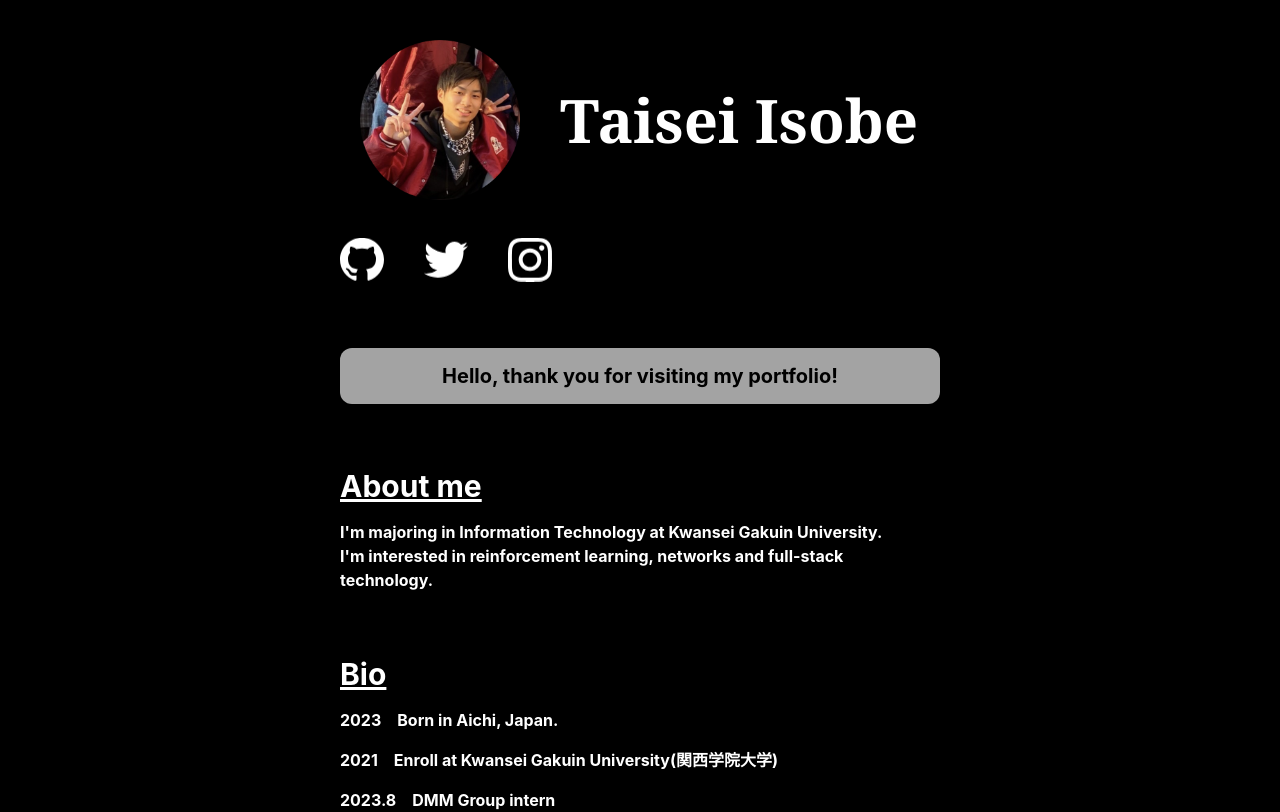
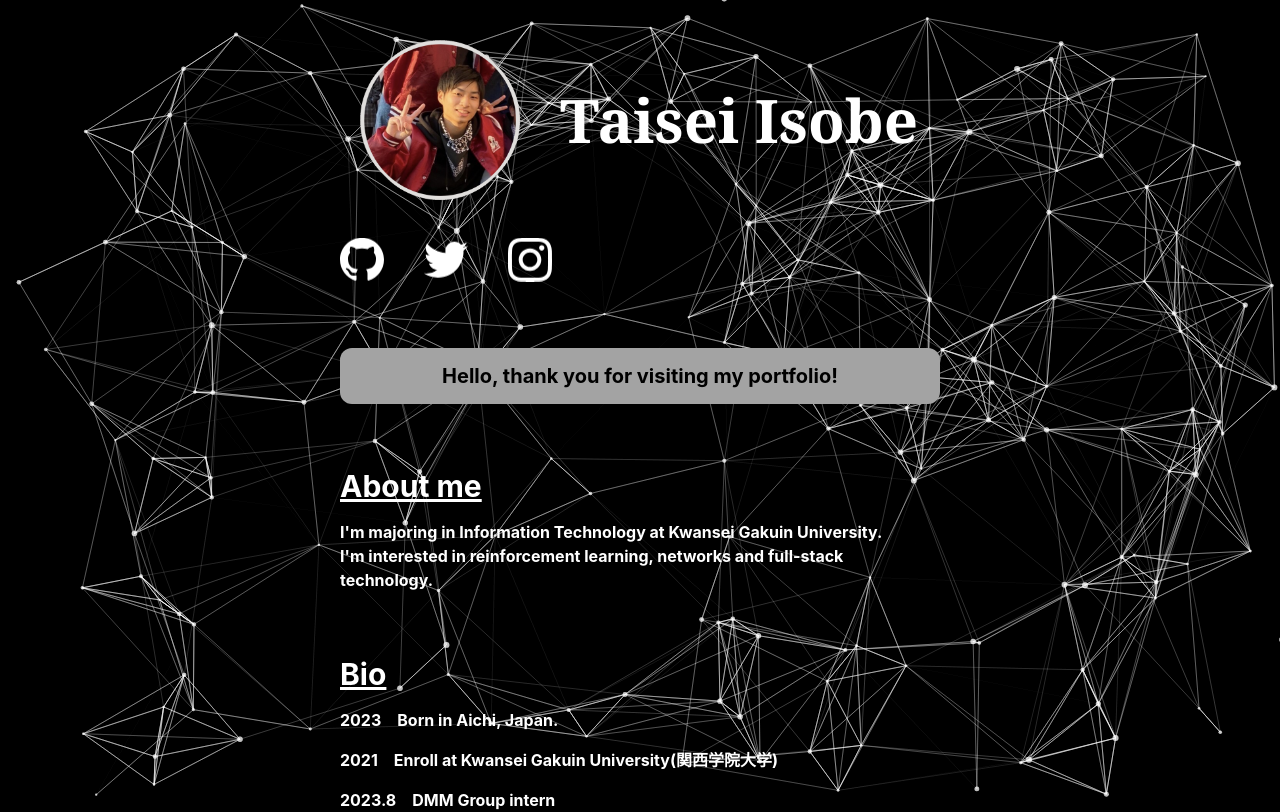
Before and after one commit to taisei25864/portfolio, a React (Create React App) app: page / in a window 1280 px wide. Shown: the top 812 px of the page. Built offline with nearby package versions, Linux system fonts and the light colour scheme.

Commit message:
final commit

```diff
--- a/package.json
+++ b/package.json
@@ -3,12 +3,15 @@
   "version": "0.1.0",
   "private": true,
   "dependencies": {
+    "@heroicons/react": "^1.0.6",
     "@testing-library/jest-dom": "^5.17.0",
     "@testing-library/react": "^13.4.0",
     "@testing-library/user-event": "^13.5.0",
     "react": "^18.2.0",
     "react-dom": "^18.2.0",
     "react-scripts": "5.0.1",
+    "react-tsparticles": "^1.43.1",
+    "tsparticles": "^1.43.1",
     "web-vitals": "^2.1.4"
   },
   "scripts": {
--- a/src/App.js
+++ b/src/App.js
@@ -1,4 +1,5 @@
 import './App.css';
+import React from 'react';
 import SkillCircle from "./components/skillCircle.js"
 import react from "./images/react.PNG"
 import django from "./images/django.PNG"
@@ -10,10 +11,13 @@
 import ruby from "./images/ruby.PNG"
 import vue from "./images/vue.PNG"
 import profile from "./images/profile.PNG"
+import Particles from './components/Particles.js'
 
 
 function App() {
   return (
+    <div>
+      <Particles className="absolute top-0 left-0 w-full h-full z-[-1]" />
       <div className="w-96 md:w-[600px] mx-auto font-bold">
         <div className="flex flex-row mt-10">
           <img src={profile} className='w-40 mr-10 ml-5'/>
@@ -22,30 +26,58 @@
           </h1>
         </div>
         <div className="flex flex-row animate-bounce mt-12">
+          <a href="https://github.com/taisei25864">
             <svg
               xmlns="http://www.w3.org/2000/svg"
               className="w-11 mr-10"
               fill="currentColor"
               viewBox="0 0 24 24">
                 <path
-            d="M12 0c-6.626 0-12 5.373-12 12 0 5.302 3.438 9.8 8.207 11.387.599.111.793-.261.793-.577v-2.234c-3.338.726-4.033-1.416-4.033-1.416-.546-1.387-1.333-1.756-1.333-1.756-1.089-.745.083-.729.083-.729 1.205.084 1.839 1.237 1.839 1.237 1.07 1.834 2.807 1.304 3.492.997.107-.775.418-1.305.762-1.604-2.665-.305-5.467-1.334-5.467-5.931 0-1.311.469-2.381 1.236-3.221-.124-.303-.535-1.524.117-3.176 0 0 1.008-.322 3.301 1.23.957-.266 1.983-.399 3.003-.404 1.02.005 2.047.138 3.006.404 2.291-1.552 3.297-1.23 3.297-1.23.653 1.653.242 2.874.118 3.176.77.84 1.235 1.911 1.235 3.221 0 4.609-2.807 5.624-5.479 5.921.43.372.823 1.102.823 2.222v3.293c0 .319.192.694.801.576 4.765-1.589 8.199-6.086 8.199-11.386 0-6.627-5.373-12-12-12z" />
+                  d="M12 0c-6.626 0-12 5.373-12 12 0 5.302 3.438 9.8 8.207
+                  11.387.599.111.793-.261.793-.577v-2.234c-3.338.726-4.033-1.416-4.033-1.416-.546-1.387-1.333-1.756-1.333-1.756-1.089-.745.083-.729.083-.729
+                  1.205.084 1.839 1.237 1.839 1.237 1.07 1.834 2.807 1.304 3.492.997.107-.775.418-1.305.762-1.604-2.665-.305-5.467-1.334-5.467-5.931 0-1.311.469-2.381
+                  1.236-3.221-.124-.303-.535-1.524.117-3.176 0 0 1.008-.322 3.301 1.23.957-.266 1.983-.399 3.003-.404 1.02.005 2.047.138 3.006.404 2.291-1.552 3.297-1.23
+                  3.297-1.23.653 1.653.242 2.874.118 3.176.77.84 1.235 1.911 1.235 3.221 0 4.609-2.807 5.624-5.479 5.921.43.372.823
+                  1.102.823 2.222v3.293c0 .319.192.694.801.576 4.765-1.589 8.199-6.086 8.199-11.386 0-6.627-5.373-12-12-12z"
+                />
+
             </svg>
+          </a>
+          <a href="https://twitter.com/taisei_0983">
             <svg
               xmlns="http://www.w3.org/2000/svg"
               className="w-11 mr-10"
               fill="currentColor"
               viewBox="0 0 24 24">
               <path
-            d="M24 4.557c-.883.392-1.832.656-2.828.775 1.017-.609 1.798-1.574 2.165-2.724-.951.564-2.005.974-3.127 1.195-.897-.957-2.178-1.555-3.594-1.555-3.179 0-5.515 2.966-4.797 6.045-4.091-.205-7.719-2.165-10.148-5.144-1.29 2.213-.669 5.108 1.523 6.574-.806-.026-1.566-.247-2.229-.616-.054 2.281 1.581 4.415 3.949 4.89-.693.188-1.452.232-2.224.084.626 1.956 2.444 3.379 4.6 3.419-2.07 1.623-4.678 2.348-7.29 2.04 2.179 1.397 4.768 2.212 7.548 2.212 9.142 0 14.307-7.721 13.995-14.646.962-.695 1.797-1.562 2.457-2.549z" />
+                d="M24 4.557c-.883.392-1.832.656-2.828.775 1.017-.609
+                1.798-1.574 2.165-2.724-.951.564-2.005.974-3.127 1.195-.897-.957-2.178-1.555-3.594-1.555-3.179
+                0-5.515 2.966-4.797 6.045-4.091-.205-7.719-2.165-10.148-5.144-1.29 2.213-.669 5.108 1.523 6.574-.806-.026-1.566-.247-2.229-.616-.054
+                2.281 1.581 4.415 3.949 4.89-.693.188-1.452.232-2.224.084.626 1.956 2.444 3.379 4.6 3.419-2.07 1.623-4.678 2.348-7.29 2.04 2.179 1.397
+                4.768 2.212 7.548 2.212 9.142 0 14.307-7.721 13.995-14.646.962-.695 1.797-1.562 2.457-2.549z"
+              />
             </svg>
+          </a>
+          <a href="https://www.instagram.com/taisei4419/">
             <svg
               xmlns="http://www.w3.org/2000/svg"
               className="w-11 mr-10"
               fill="currentColor"
               viewBox="0 0 24 24">
               <path
-            d="M12 2.163c3.204 0 3.584.012 4.85.07 3.252.148 4.771 1.691 4.919 4.919.058 1.265.069 1.645.069 4.849 0 3.205-.012 3.584-.069 4.849-.149 3.225-1.664 4.771-4.919 4.919-1.266.058-1.644.07-4.85.07-3.204 0-3.584-.012-4.849-.07-3.26-.149-4.771-1.699-4.919-4.92-.058-1.265-.07-1.644-.07-4.849 0-3.204.013-3.583.07-4.849.149-3.227 1.664-4.771 4.919-4.919 1.266-.057 1.645-.069 4.849-.069zm0-2.163c-3.259 0-3.667.014-4.947.072-4.358.2-6.78 2.618-6.98 6.98-.059 1.281-.073 1.689-.073 4.948 0 3.259.014 3.668.072 4.948.2 4.358 2.618 6.78 6.98 6.98 1.281.058 1.689.072 4.948.072 3.259 0 3.668-.014 4.948-.072 4.354-.2 6.782-2.618 6.979-6.98.059-1.28.073-1.689.073-4.948 0-3.259-.014-3.667-.072-4.947-.196-4.354-2.617-6.78-6.979-6.98-1.281-.059-1.69-.073-4.949-.073zm0 5.838c-3.403 0-6.162 2.759-6.162 6.162s2.759 6.163 6.162 6.163 6.162-2.759 6.162-6.163c0-3.403-2.759-6.162-6.162-6.162zm0 10.162c-2.209 0-4-1.79-4-4 0-2.209 1.791-4 4-4s4 1.791 4 4c0 2.21-1.791 4-4 4zm6.406-11.845c-.796 0-1.441.645-1.441 1.44s.645 1.44 1.441 1.44c.795 0 1.439-.645 1.439-1.44s-.644-1.44-1.439-1.44z" />
+                d="M12 2.163c3.204 0 3.584.012 4.85.07 3.252.148 4.771 1.691 4.919 4.919.058 1.265.069
+                1.645.069 4.849 0 3.205-.012 3.584-.069 4.849-.149 3.225-1.664 4.771-4.919 4.919-1.266.058-1.644.07-4.85.07-3.204
+                0-3.584-.012-4.849-.07-3.26-.149-4.771-1.699-4.919-4.92-.058-1.265-.07-1.644-.07-4.849 0-3.204.013-3.583.07-4.849.149-3.227
+                1.664-4.771 4.919-4.919 1.266-.057 1.645-.069 4.849-.069zm0-2.163c-3.259 0-3.667.014-4.947.072-4.358.2-6.78
+                2.618-6.98 6.98-.059 1.281-.073 1.689-.073 4.948 0 3.259.014 3.668.072 4.948.2 4.358 2.618 6.78 6.98 6.98 1.281.058
+                1.689.072 4.948.072 3.259 0 3.668-.014 4.948-.072 4.354-.2 6.782-2.618 6.979-6.98.059-1.28.073-1.689.073-4.948
+                0-3.259-.014-3.667-.072-4.947-.196-4.354-2.617-6.78-6.979-6.98-1.281-.059-1.69-.073-4.949-.073zm0 5.838c-3.403 0-6.162
+                2.759-6.162 6.162s2.759 6.163 6.162 6.163 6.162-2.759 6.162-6.163c0-3.403-2.759-6.162-6.162-6.162zm0 10.162c-2.209 0-4-1.79-4-4
+                0-2.209 1.791-4 4-4s4 1.791 4 4c0 2.21-1.791 4-4 4zm6.406-11.845c-.796 0-1.441.645-1.441 1.44s.645 1.44 1.441 1.44c.795 0
+                1.439-.645 1.439-1.44s-.644-1.44-1.439-1.44z"
+              />
             </svg>
+          </a>
         </div>
         <div>
           <div className='mt-14 bg-gray-400 border-2 rounded-xl border-transparent p-3'>
@@ -168,8 +200,20 @@
             <div className="flex justify-center mt-10 text-lg">
               <p>If you have any questions and offers, please contact via gmail</p>
             </div>
+            <div className="flex justify-center text-lg">
+              <svg xmlns="http://www.w3.org/2000/svg" fill="none" viewBox="0 0 24 24" strokeWidth={1.5} stroke="currentColor" className="w-6 h-6 mr-2">
+                <path strokeLinecap="round" strokeLinejoin="round" d="M21.75 6.75v10.5a2.25 2.25 0 01-2.25 2.25h-15a2.25 2.25 0
+                01-2.25-2.25V6.75m19.5 0A2.25 2.25 0 0019.5 4.5h-15a2.25 2.25 0 00-2.25 2.25m19.5 0v.243a2.25 2.25 0 01-1.07 1.916l-7.5
+                4.615a2.25 2.25 0 01-2.36 0L3.32 8.91a2.25 2.25 0 01-1.07-1.916V6.75"
+                />
+              </svg>
+              <p>taisei25864@gmail.com</p>
+            </div>
             <div className="flex justify-center mt-24 mb-10">
               <p>© 2023 Taisei Isobe. All Rights Reserved.</p>
+            </div>
+            {/* <Envelope className="h-5 w-5 text-blue-500"/> */}
+
           </div>
         </div>
       </div>
--- /dev/null
+++ b/src/components/Particles.js
@@ -0,0 +1,72 @@
+import React from 'react';
+import Particles from 'react-tsparticles';
+import { useCallback, useMemo } from 'react';
+
+const ParticleComponent = () => {
+  const particleOptions = {
+    particles: {
+      number: { value: 80, density: { enable: true, value_area: 800 } },
+      color: { value: "#ffffff" },
+      shape: {
+        type: "circle",
+        stroke: { width: 0, color: "#000000" },
+        polygon: { nb_sides: 5 },
+        image: { src: "img/github.svg", width: 100, height: 100 }
+      },
+      opacity: {
+        value: 0.5,
+        random: false,
+        anim: { enable: false, speed: 1, opacity_min: 0.1, sync: false }
+      },
+      size: {
+        value: 3,
+        random: true,
+        anim: { enable: false, speed: 40, size_min: 0.1, sync: false }
+      },
+      line_linked: {
+        enable: true,
+        distance: 200,
+        color: "#ffffff",
+        opacity: 0.4,
+        width: 1
+      },
+      move: {
+        enable: true,
+        speed: 2,
+        direction: "none",
+        random: false,
+        straight: false,
+        out_mode: "out",
+        bounce: false,
+        attract: { enable: false, rotateX: 600, rotateY: 1200 }
+      }
+    },
+    interactivity: {
+      detect_on: "canvas",
+      events: {
+        onhover: { enable: true, mode: "repulse" },
+        onclick: { enable: true, mode: "push" },
+        resize: true
+      },
+      modes: {
+        grab: { distance: 400, line_linked: { opacity: 1 } },
+        bubble: { distance: 400, size: 40, duration: 2, opacity: 8, speed: 3 },
+        repulse: { distance: 200, duration: 0.4 },
+        push: { particles_nb: 4 },
+        remove: { particles_nb: 2 }
+      }
+    },
+    "retina_detect": true
+  };
+
+  return (
+    <Particles
+      id="particles"
+      options={particleOptions}
+      className="absolute top-0 left-0 w-full h-full z-[-1]"
+    />
+  );
+};
+
+
+export default ParticleComponent;
```
Also changed, not shown: src/images/profile.PNG, 1 other file (tests, documents, lock files or other folders). Lines whose indentation alone changed are shown as unchanged.
